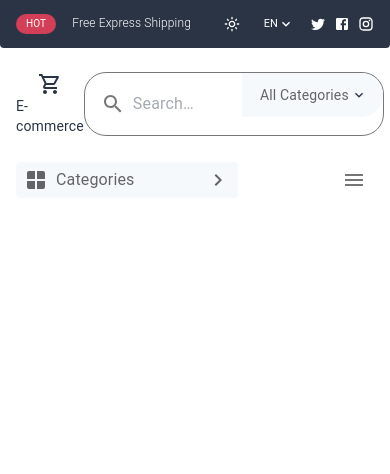
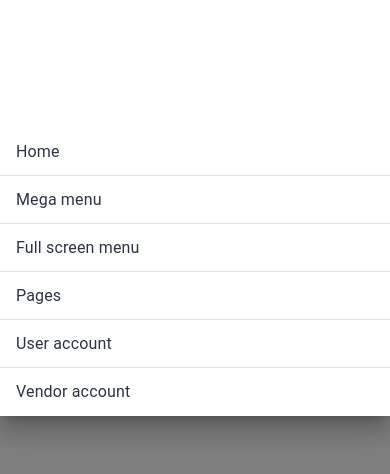
Before and after one commit to morronepablo/React-E-commerce-project-with-Backend, a React (Vite) app: page / in a window 390 px wide. Both pictures are taken after a click on the button 354 px from the left and 179 px from the top of the page. Shown: the top 474 px of the page. Built offline with nearby package versions, Linux system fonts and the light colour scheme.

Commit message:
creación menu mobile and Fullscreen header 3

```diff
--- a/src/components/header/Header3.jsx
+++ b/src/components/header/Header3.jsx
@@ -1,10 +1,12 @@
 import {
   Box,
   Container,
+  Drawer,
   IconButton,
   ListItemIcon,
   ListItemText,
   Typography,
+  useMediaQuery,
   useTheme,
 } from "@mui/material";
 import { useState } from "react";
@@ -20,7 +22,15 @@
   ElectricBikeOutlined,
   LaptopChromebookOutlined,
   MenuBookOutlined,
+  Close,
 } from "@mui/icons-material";
+import Accordion from "@mui/material/Accordion";
+import AccordionSummary from "@mui/material/AccordionSummary";
+import ExpandMoreIcon from "@mui/icons-material/ExpandMore";
+import List from "@mui/material/List";
+import ListItem from "@mui/material/ListItem";
+import ListItemButton from "@mui/material/ListItemButton";
+import Links from "./Links";
 
 function Header3() {
   const [anchorEl, setAnchorEl] = useState(null);
@@ -34,12 +44,31 @@
 
   const theme = useTheme();
 
+  const [state, setState] = useState({
+    top: false,
+    left: false,
+    bottom: false,
+    right: false,
+  });
+
+  const toggleDrawer = (anchor, open) => (event) => {
+    if (
+      event.type === "keydown" &&
+      (event.key === "Tab" || event.key === "Shift")
+    ) {
+      return;
+    }
+
+    setState({ ...state, [anchor]: open });
+  };
+
   return (
     <Container
       sx={{
         display: "flex",
         alignItems: "center",
         justifyContent: "space-between",
+        mt: 5,
       }}
     >
       <Box>
@@ -120,10 +149,87 @@
           </MenuItem>
         </Menu>
       </Box>
+      <Links />
+      {useMediaQuery("(max-width:1000px)") && (
+        <IconButton onClick={toggleDrawer("top", true)}>
+          <MenuIcon />
+        </IconButton>
+      )}
+      {/* Menu Mobile */}
+      <Drawer
+        anchor={"top"}
+        open={state["top"]}
+        onClose={toggleDrawer("top", false)}
+        sx={{
+          ".MuiPaper-root.css-1sozasi-MuiPaper-root-MuiDrawer-paper": {
+            height: "100%",
+          },
+        }}
+      >
+        <Box
+          sx={{ width: 444, mx: "auto", mt: 6, position: "relative", pt: 10 }}
+        >
+          <IconButton
+            sx={{
+              ":hover": { color: "red", rotate: "180deg" },
+              transition: "0.3s",
+              position: "absolute",
+              top: 0,
+              right: 10,
+            }}
+            onClick={toggleDrawer("top", false)}
+          >
+            <Close />
+          </IconButton>
 
-      <IconButton>
-        <MenuIcon />
-      </IconButton>
+          {[
+            { mainLink: "Home", subLink: ["Link 1", "Link 2", "Link 3"] },
+            { mainLink: "Mega menu", subLink: ["Link 1", "Link 2", "Link 3"] },
+            {
+              mainLink: "Full screen menu",
+              subLink: ["Link 1", "Link 2", "Link 3"],
+            },
+            { mainLink: "Pages", subLink: ["Link 1", "Link 2", "Link 3"] },
+            {
+              mainLink: "User account",
+              subLink: ["Link 1", "Link 2", "Link 3"],
+            },
+            {
+              mainLink: "Vendor account",
+              subLink: ["Link 1", "Link 2", "Link 3"],
+            },
+          ].map((item) => {
+            return (
+              <Accordion
+                key={item.mainLink}
+                elevation={0}
+                sx={{ bgcolor: "initial" }}
+              >
+                <AccordionSummary
+                  expandIcon={<ExpandMoreIcon />}
+                  aria-controls="panel1a-content"
+                  id="panel1a-header"
+                >
+                  <Typography>{item.mainLink}</Typography>
+                </AccordionSummary>
+
+                <List sx={{ py: 0, my: 0 }}>
+                  {item.subLink.map((link) => {
+                    return (
+                      <ListItem key={link} sx={{ py: 0, my: 0 }}>
+                        <ListItemButton>
+                          <ListItemText primary={link} />
+                        </ListItemButton>
+                      </ListItem>
+                    );
+                  })}
+                </List>
+              </Accordion>
+            );
+          })}
+        </Box>
+      </Drawer>
+      {/* Fin Menu Mobile */}
     </Container>
   );
 }
--- /dev/null
+++ b/src/components/header/Links.jsx
@@ -0,0 +1,161 @@
+import { ExpandMore, KeyboardArrowRightOutlined } from "@mui/icons-material";
+import { Box, Paper, Typography } from "@mui/material";
+import List from "@mui/material/List";
+import ListItem from "@mui/material/ListItem";
+import ListItemButton from "@mui/material/ListItemButton";
+import ListItemText from "@mui/material/ListItemText";
+
+function Links() {
+  return (
+    <Box
+      //   className="border"
+      sx={{
+        ":hover .show-when-hover": { display: "block" },
+        position: "relative",
+        display: "flex",
+        alignItems: "center",
+      }}
+    >
+      <Typography variant="body1">Home</Typography>
+
+      <ExpandMore sx={{ fontSize: "16px", ml: 1 }} />
+
+      <Box
+        className="show-when-hover"
+        sx={{
+          position: "absolute",
+          top: "100%",
+          minWidth: "170px",
+          left: "50%",
+          transform: "translateX(-50%)",
+          //   display: "none",
+        }}
+      >
+        <Paper sx={{ mt: 2 }}>
+          <nav aria-label="secondary mailbox folders">
+            <List>
+              <ListItem disablePadding>
+                <ListItemButton sx={{ display: "flex", p: 0, px: 1.5 }}>
+                  <ListItemText
+                    sx={{
+                      ".MuiTypography-root": {
+                        fontSize: "15px",
+                        fontWeight: 300,
+                      },
+                    }}
+                    primary="Dashboard"
+                  />
+                  <Box flexGrow={1} />
+                </ListItemButton>
+              </ListItem>
+
+              <ListItem
+                sx={{
+                  ":hover .sub-link": { display: "block" },
+                  position: "relative",
+                }}
+                disablePadding
+              >
+                <ListItemButton sx={{ display: "flex", p: 0, px: 1.5 }}>
+                  <ListItemText
+                    sx={{
+                      ".MuiTypography-root": {
+                        fontSize: "15px",
+                        fontWeight: 300,
+                      },
+                    }}
+                    primary="Products"
+                  />
+                  <Box flexGrow={1} />
+                  <KeyboardArrowRightOutlined fontSize="small" />
+                </ListItemButton>
+
+                <Box
+                  className="sub-link"
+                  sx={{
+                    display: "none",
+                    position: "absolute",
+                    top: 0,
+                    left: "100%",
+                  }}
+                >
+                  <Paper sx={{ ml: 1, minWidth: 150 }}>
+                    <nav aria-label="secondary mailbox folders">
+                      <List>
+                        <ListItem disablePadding>
+                          <ListItemButton
+                            sx={{ display: "flex", p: 0, px: 1.5 }}
+                          >
+                            <ListItemText
+                              sx={{
+                                "& .MuiTypography-root": {
+                                  fontSize: "15px",
+                                  fontWeight: 300,
+                                },
+                              }}
+                              primary="Add Product"
+                            />
+                            <Box flexGrow={1} />
+                          </ListItemButton>
+                        </ListItem>
+
+                        <ListItem disablePadding>
+                          <ListItemButton
+                            sx={{ display: "flex", p: 0, px: 1.5 }}
+                          >
+                            <ListItemText
+                              sx={{
+                                "& .MuiTypography-root": {
+                                  fontSize: "15px",
+                                  fontWeight: 300,
+                                },
+                              }}
+                              primary="Edit Product"
+                            />
+                            <Box flexGrow={1} />
+                          </ListItemButton>
+                        </ListItem>
+                      </List>
+                    </nav>
+                  </Paper>
+                </Box>
+              </ListItem>
+
+              <ListItem disablePadding>
+                <ListItemButton sx={{ display: "flex", p: 0, px: 1.5 }}>
+                  <ListItemText
+                    sx={{
+                      ".MuiTypography-root": {
+                        fontSize: "15px",
+                        fontWeight: 300,
+                      },
+                    }}
+                    primary="Orders"
+                  />
+                  <Box flexGrow={1} />
+                </ListItemButton>
+              </ListItem>
+
+              <ListItem disablePadding>
+                <ListItemButton sx={{ display: "flex", p: 0, px: 1.5 }}>
+                  <ListItemText
+                    sx={{
+                      ".MuiTypography-root": {
+                        fontSize: "15px",
+                        fontWeight: 300,
+                      },
+                    }}
+                    primary="Profile"
+                  />
+                  <Box flexGrow={1} />
+                </ListItemButton>
+              </ListItem>
+            </List>
+          </nav>
+        </Paper>
+      </Box>
+    </Box>
+  );
+}
+
+export default Links;
```
